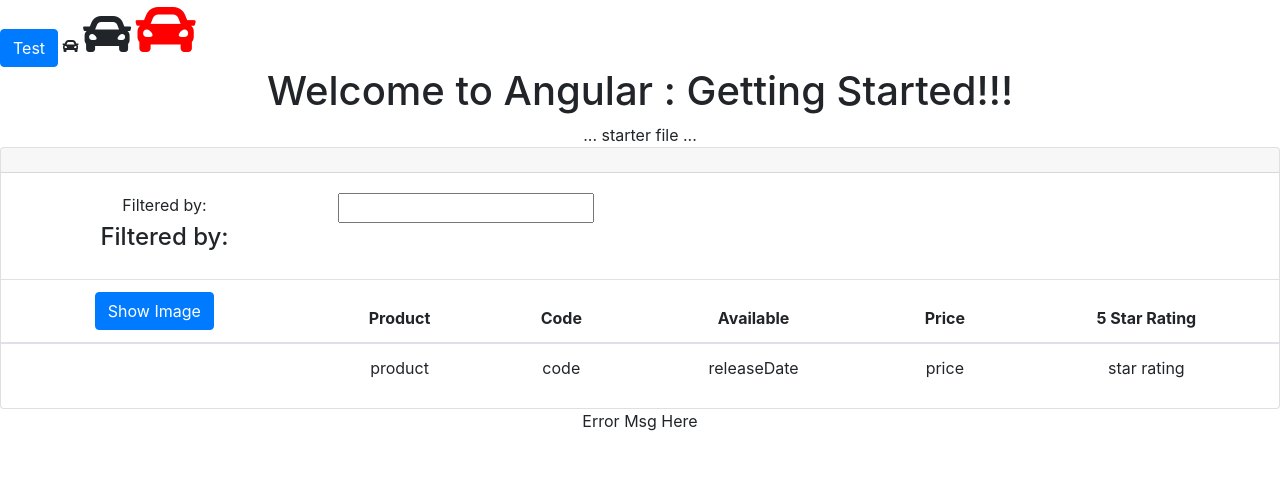
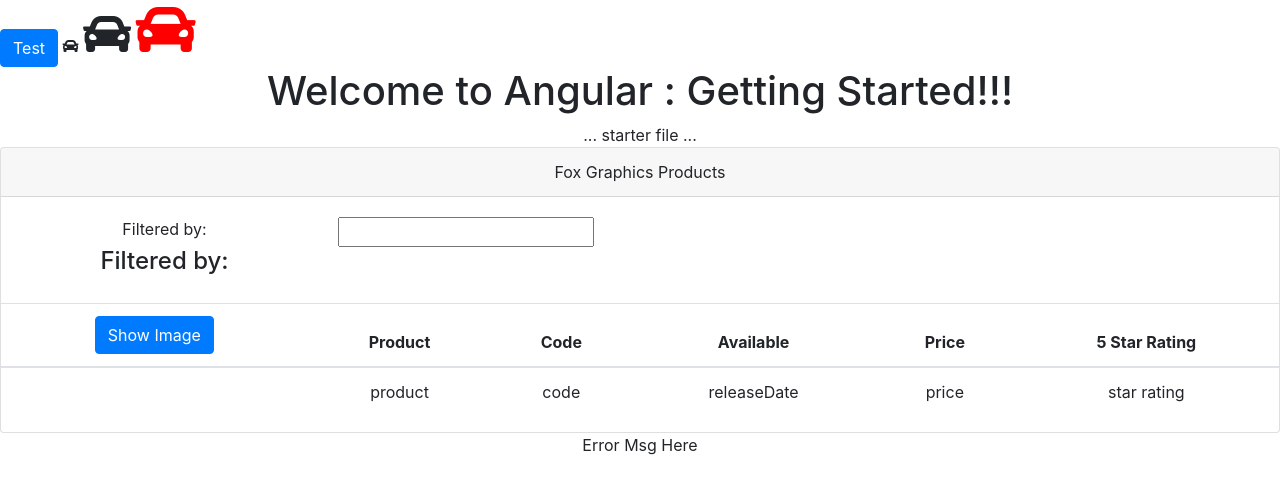
Before and after one commit to FoxGeoff/amp-master, an Angular app: page / in a window 1280 px wide. Shown: the top 494 px of the page. Built offline with nearby package versions, Linux system fonts and the light colour scheme.

Commit message:
Add interpolation binding

```diff
--- a/src/app/product-list/product-list.component.ts
+++ b/src/app/product-list/product-list.component.ts
@@ -6,7 +6,7 @@
   styleUrls: ['./product-list.component.css']
 })
 export class ProductListComponent implements OnInit {
-
+  pageTitle:string = "Fox Graphics Products"
   constructor() { }
 
   ngOnInit() {
```
